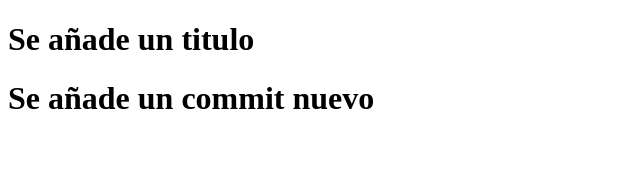
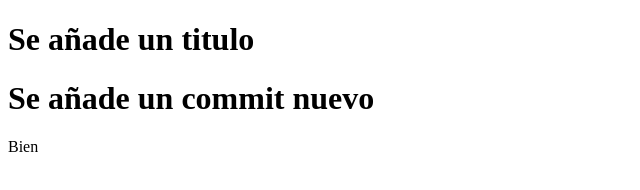
Before and after one commit to DavidCL2003/DCL, a plain HTML site: page index.html in a window 1280 px wide. Shown: the full height of the page, 0-640 px from the left. Drawn offline with Linux system fonts and the light colour scheme.

Commit message:
DCL-Se añade el aside

```diff
--- a/index.html
+++ b/index.html
@@ -8,5 +8,6 @@
 <body>
     <h1>Se añade un titulo</h1>
     <h1>Se añade un commit nuevo</h1>
+<aside>Bien</aside>
 </body>
 </html>
```
